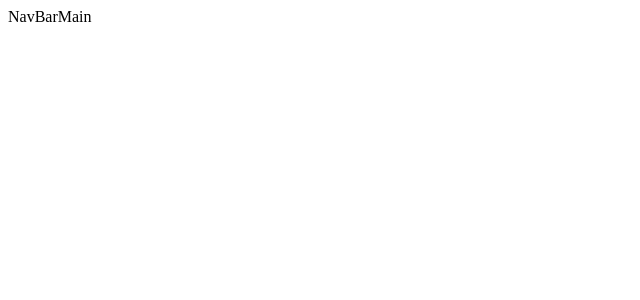
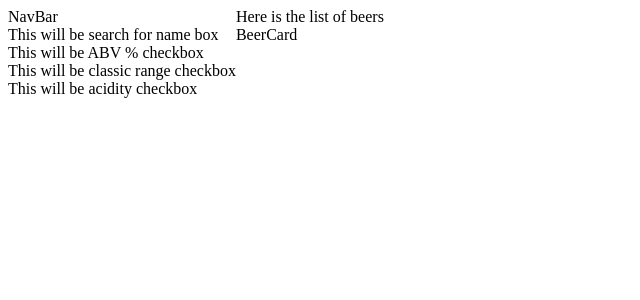
Before and after one commit to Byasar3/punkApi, a React (Vite) app: page / in a window 1280 px wide. Shown: the top 300 px of the page, without its empty margins (0-640 px from the left). Built offline with nearby package versions, Linux system fonts and the light colour scheme.

Commit message:
added more template filed of component tree and rendered things where they need to be

```diff
--- /dev/null
+++ b/src/components/BeerCard/BeerCard.tsx
@@ -0,0 +1,10 @@
+import React from 'react'
+import "./BeerCard.scss"
+
+const BeerCard = () => {
+  return (
+	<div>BeerCard</div>
+  )
+}
+
+export default BeerCard
--- /dev/null
+++ b/src/components/BeerCardList/BeerCardList.tsx
@@ -0,0 +1,14 @@
+import React from 'react'
+import "./BeerCardList.scss"
+import BeerCard from '../BeerCard/BeerCard'
+
+const BeerCardList = () => {
+  return (
+	<div>
+	Here is the list of beers
+	<BeerCard/>
+	</div>
+  )
+}
+
+export default BeerCardList
--- a/src/components/Main/Main.tsx
+++ b/src/components/Main/Main.tsx
@@ -1,9 +1,12 @@
 import React from 'react'
 import "./Main.scss"
+import BeerCardList from '../BeerCardList/BeerCardList'
 
 const Main = () => {
   return (
-	<div>Main</div>
+	<div>
+		<BeerCardList/>
+	</div>
   )
 }
 
--- a/src/components/NavBar/NavBar.tsx
+++ b/src/components/NavBar/NavBar.tsx
@@ -3,7 +3,16 @@ import "./NavBar.scss"
 
 const NavBar = () => {
   return (
-	<div>NavBar</div>
+	<div>
+	NavBar
+	<div>This will be search for name box</div>
+	<div>This will be ABV % checkbox</div>
+	<div>This will be classic range checkbox</div>
+	<div>This will be acidity checkbox</div>
+	</div>
+
+	// needs search for name function
+	// needs tickbox function
   )
 }
 
```
Also changed, not shown: src/components/BeerCard/BeerCard.scss (added), src/components/BeerCardList/BeerCardList.scss (added).
